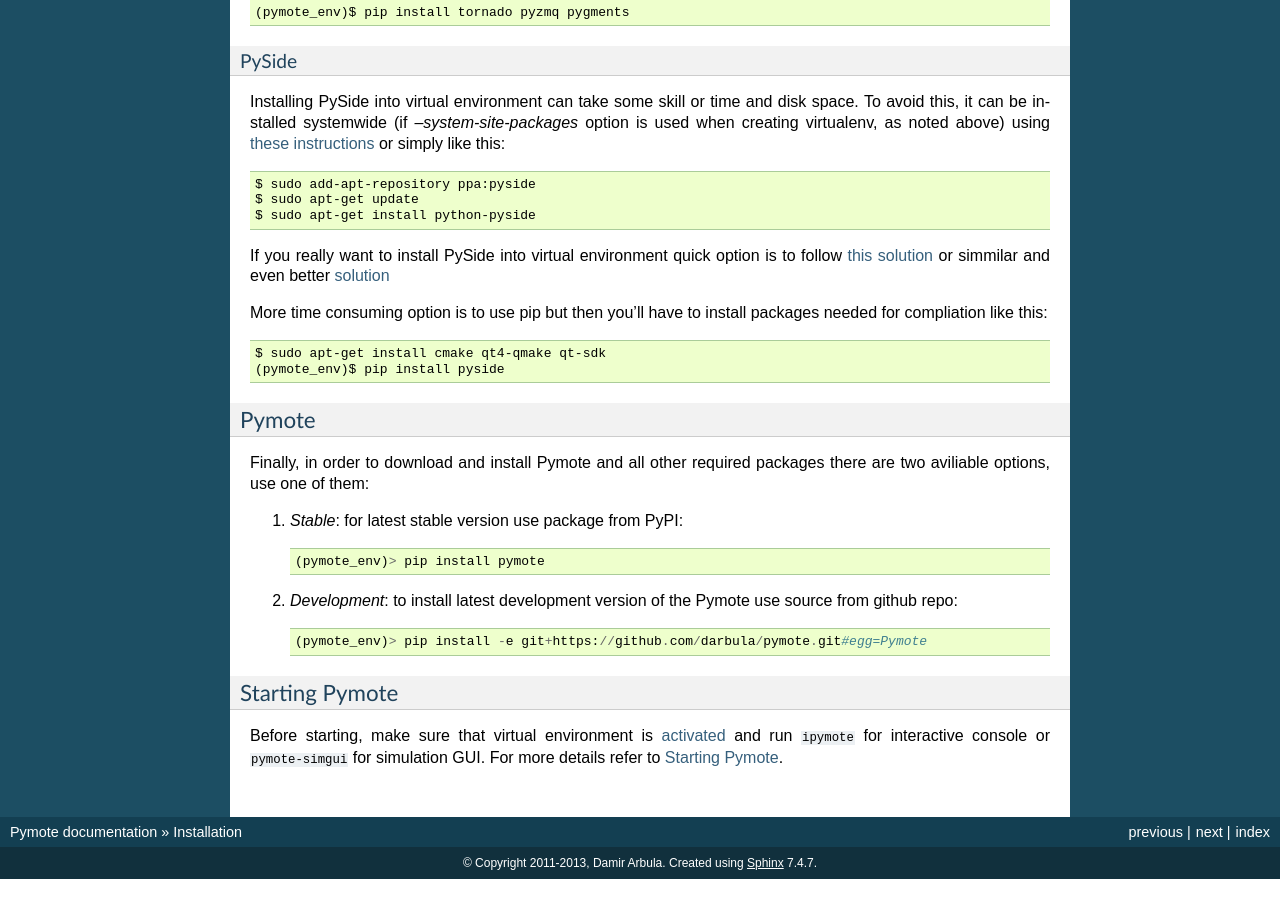
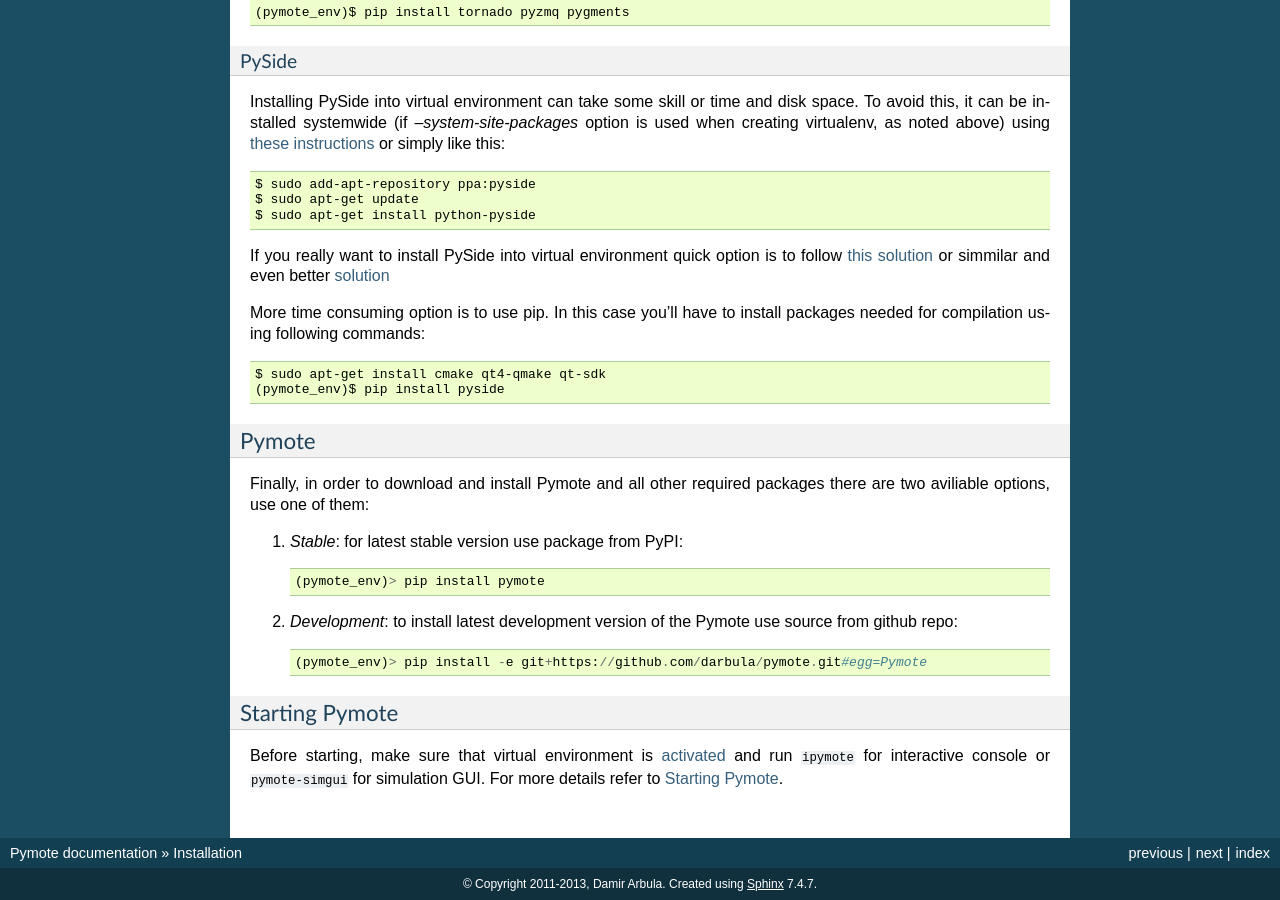
Before and after one commit to darbula/pymote, a Sphinx documentation site: the page built from docs/install/installation.rst, in a window 1280 px wide and 900 px high, scrolled down 2407 px. Built offline with Sphinx 7.4.7, drawn with Linux system fonts in a browser that asks for light colours; formulas are drawn with MathJax 3; the version number could not be read and is left out; before the commit the page ends 3286 px from its top, so only the background shows below that.

Commit message:
Update installation.rst

```diff
--- a/docs/install/installation.rst
+++ b/docs/install/installation.rst
@@ -116,7 +116,7 @@
 
 If you really want to install PySide into virtual environment quick option is to follow `this solution <http://stackoverflow.com/a/1962076>`_ or simmilar and even better `solution <http://stackoverflow.com/a/8160111>`_
 
-More time consuming option is to use pip but then you'll have to install packages needed for compliation like this::
+More time consuming option is to use pip. In this case you'll have to install packages needed for compilation using following commands::
 
     $ sudo apt-get install cmake qt4-qmake qt-sdk
     (pymote_env)$ pip install pyside
```
